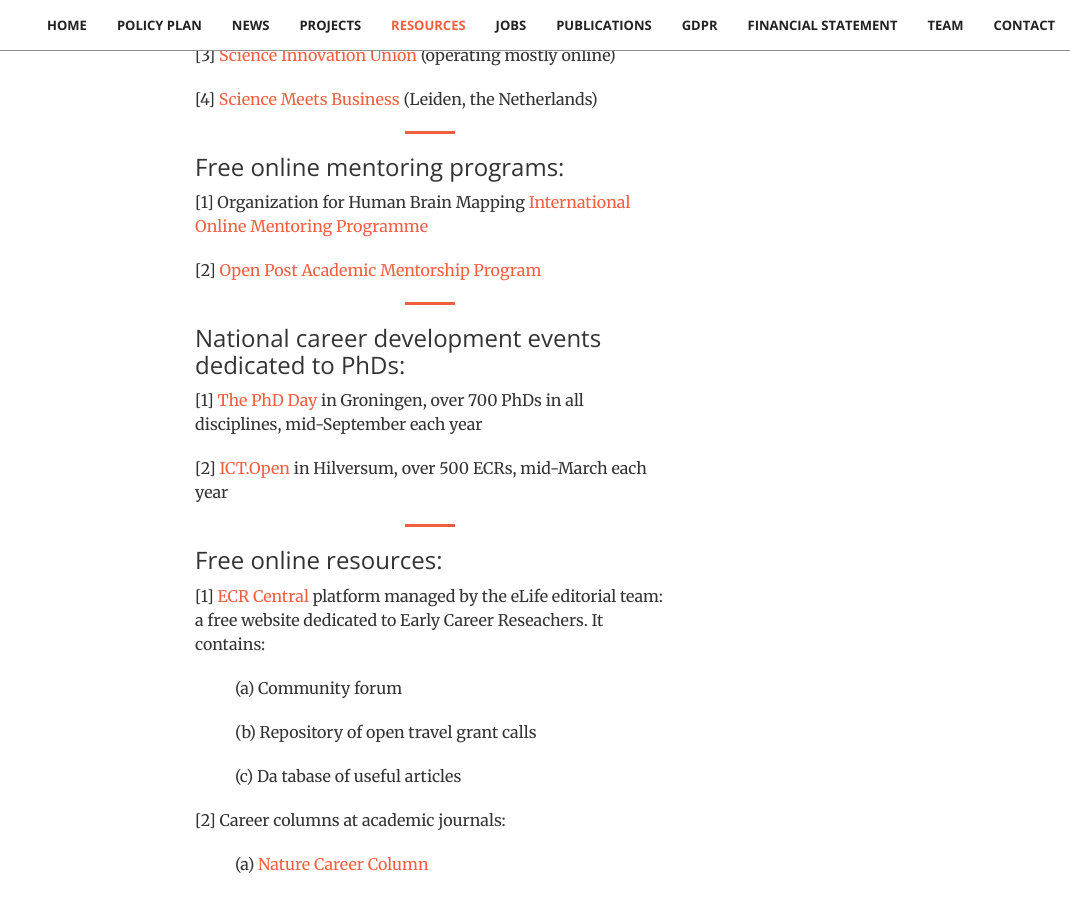
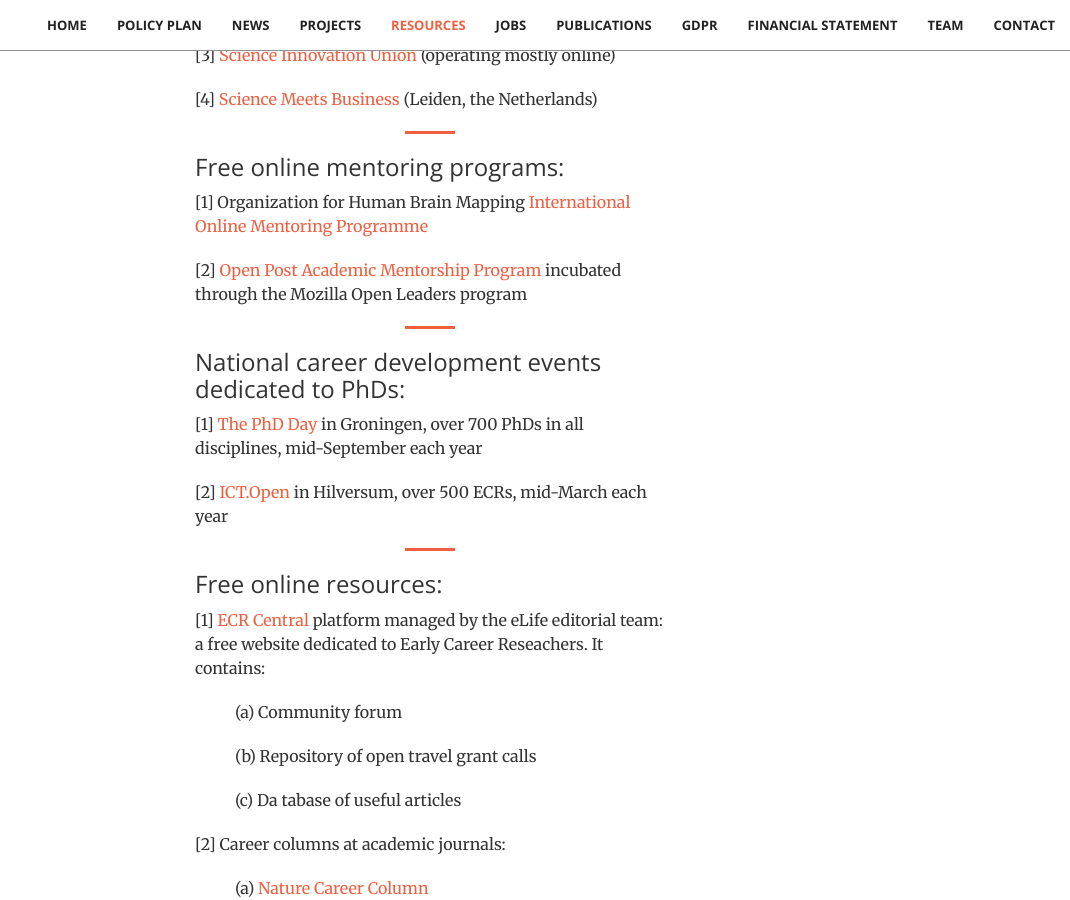
Before and after one commit to stichting-solaris/stichting-solaris.github.io, a Jekyll site: the page built from index.html, in a window 1280 px wide and 900 px high, scrolled down 11568 px. Shown: the whole window, without its empty margins (210-1280 px from the left). Built offline with Jekyll 4.4.1, drawn with Linux system fonts in a browser that asks for light colours.

Commit message:
Update resources.html

```diff
--- a/_includes/resources.html
+++ b/_includes/resources.html
@@ -73,7 +73,8 @@
                 <h3 class="section-heading">Free online mentoring programs:</h3>
                 <p>[1] Organization for Human Brain Mapping
                     <a href="https://www.ohbmtrainees.com/mentoring-programme">International Online Mentoring Programme</a></p>
-                <p>[2] <a href="https://openpostac.org/">Open Post Academic Mentorship Program</a></p>
+                <p>[2] <a href="https://openpostac.org/">Open Post Academic Mentorship Program</a>
+                    incubated through the Mozilla Open Leaders program</p>
 
 <!-- Events): -->
                 <hr class="primary">
```
